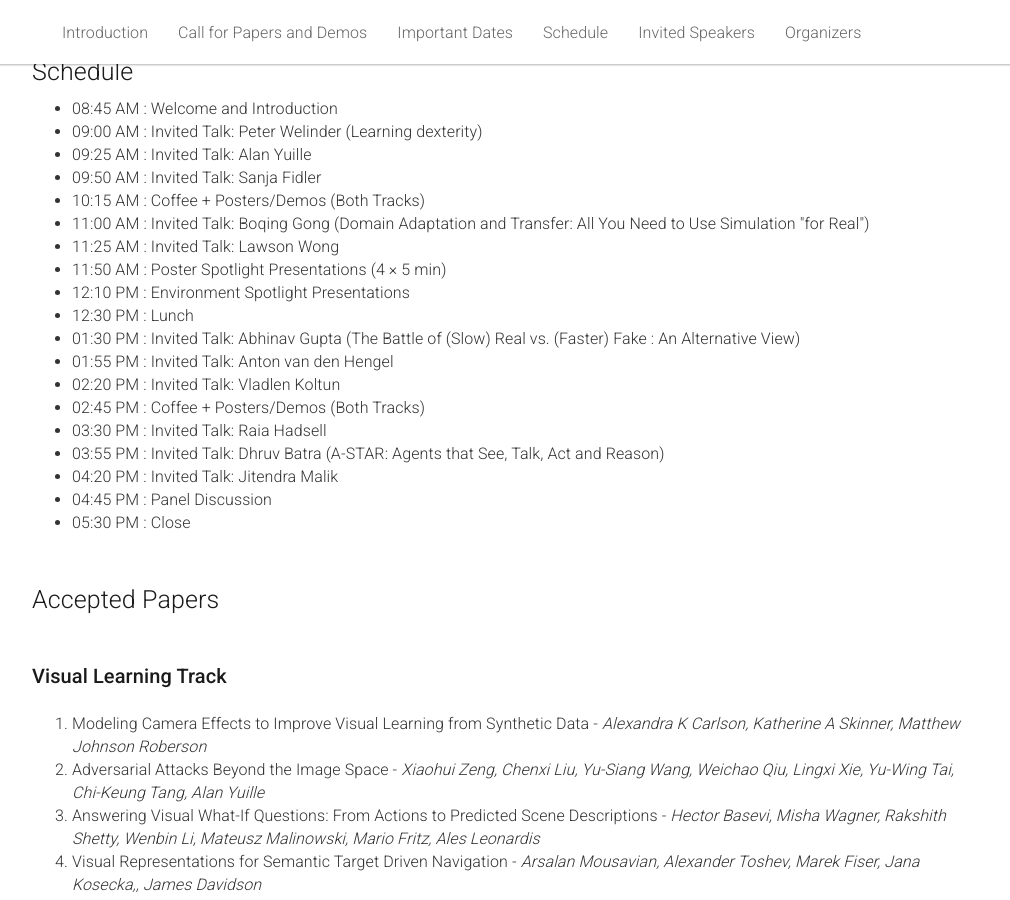
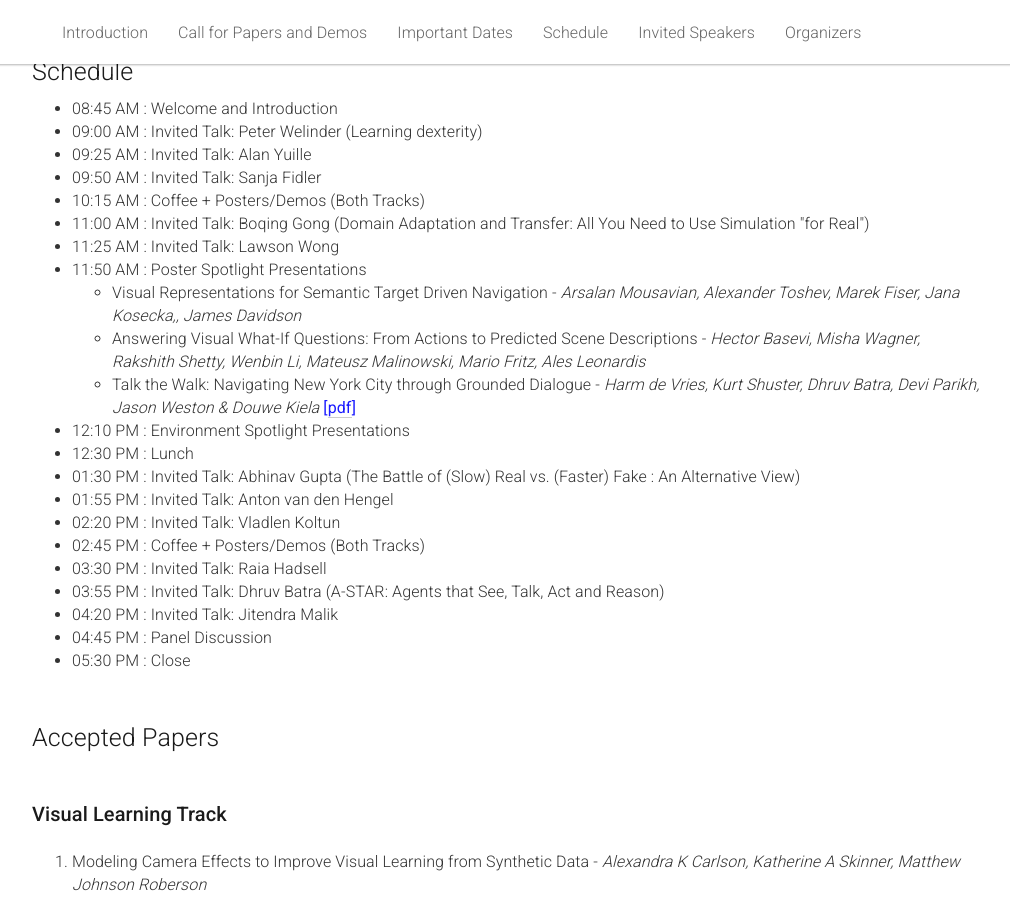
Before and after one commit to eccv18-vlease/eccv18-vlease.github.io, a Jekyll site: the page built from _pages/home.md, in a window 1280 px wide and 900 px high, scrolled down 2249 px. Shown: the whole window, without its empty margins (133-1143 px from the left). Built offline with Jekyll 4.4.1, drawn with Linux system fonts in a browser that asks for light colours.

Commit message:
Add three paper spotlights

```diff
--- a/_pages/home.md
+++ b/_pages/home.md
@@ -185,7 +185,23 @@ acknowledgements: ""
       <li>10:15 AM : Coffee + Posters/Demos (Both Tracks)</li>
       <li>11:00 AM : Invited Talk: Boqing Gong (Domain Adaptation and Transfer: All You Need to Use Simulation "for Real")</li>
       <li>11:25 AM : Invited Talk: Lawson Wong</li>
-      <li>11:50 AM : Poster Spotlight Presentations (4 × 5 min)</li>
+      <li>11:50 AM : Poster Spotlight Presentations
+        <ul>
+        <li>
+          Visual Representations for Semantic Target Driven Navigation -
+          <i>Arsalan Mousavian, Alexander Toshev, Marek Fiser, Jana Kosecka,, James Davidson</i>
+        </li>
+        <li>
+          Answering Visual What-If Questions: From Actions to Predicted Scene Descriptions -
+          <i>Hector Basevi, Misha Wagner, Rakshith Shetty, Wenbin Li, Mateusz Malinowski, Mario Fritz, Ales Leonardis</i>
+        </li>
+        <li>
+          Talk the Walk: Navigating New York City through Grounded Dialogue -
+          <i>Harm de Vries, Kurt Shuster, Dhruv Batra, Devi Parikh, Jason Weston & Douwe Kiela</i>
+          <span style="color:#1a1aff;font-weight:400;">[<a href="{{ "/static/papers/talk-walk-navigating.pdf" | prepend:site.baseurl }}">pdf</a>]</span>
+        </li>
+        </ul>
+      </li>
       <li>12:10 PM : Environment Spotlight Presentations</li>
       <li>12:30 PM : Lunch</li>
       <li>01:30 PM : Invited Talk: Abhinav Gupta (The Battle of  (Slow) Real vs. (Faster) Fake : An Alternative View) </li>
```
